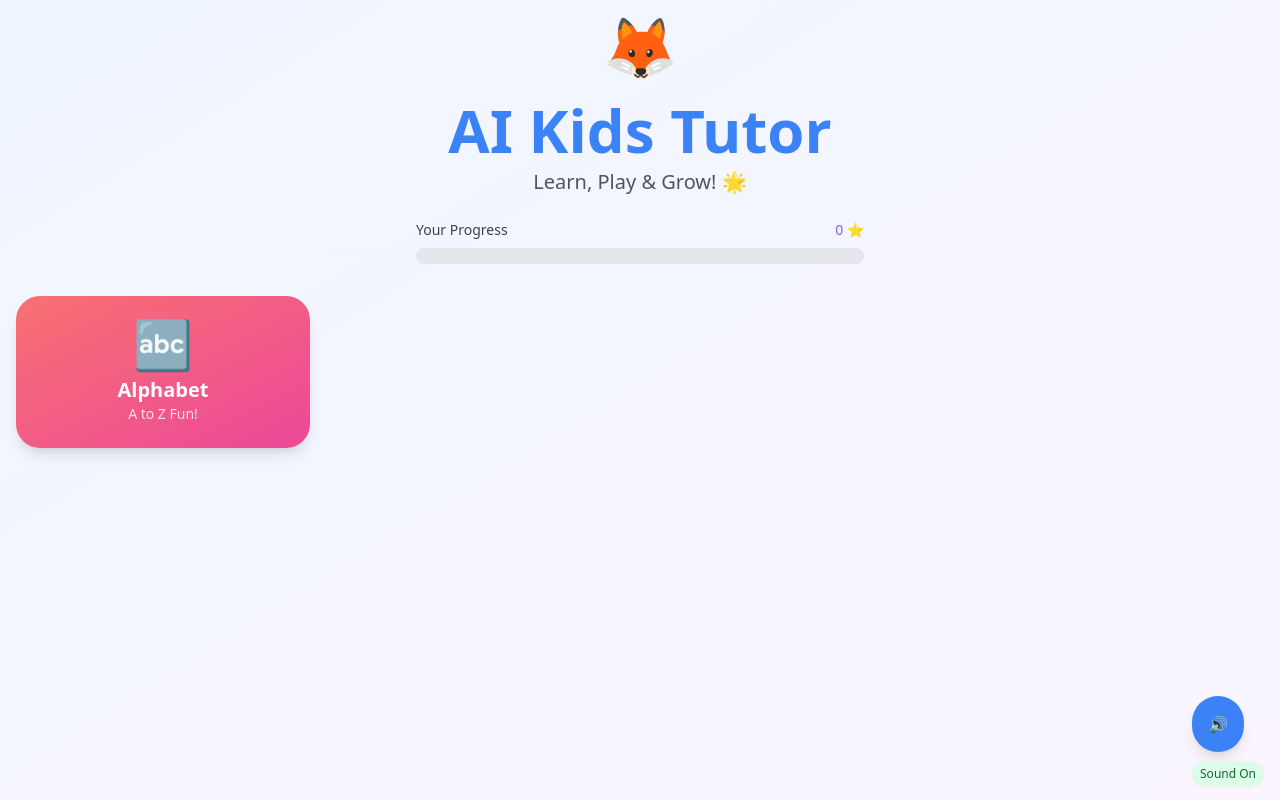
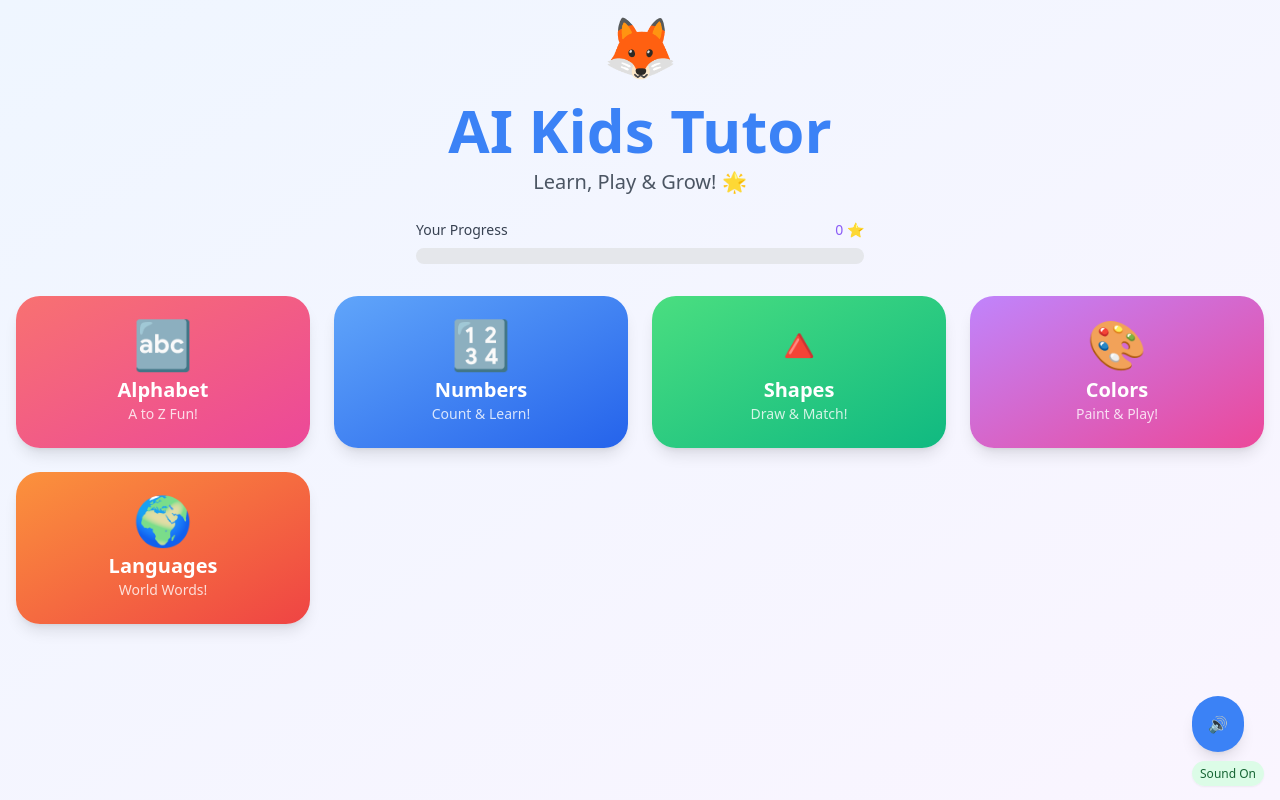
Before and after one commit to anishapriya9336/AI-Tutor-Kids, a website built with Vite: page index.html in a window 1280 px wide. Built offline with nearby package versions, Linux system fonts and the light colour scheme.

Commit message:
Update index.html

```diff
--- a/index.html
+++ b/index.html
@@ -103,32 +103,32 @@
           <p class="text-sm opacity-80">A to Z Fun!</p>
         </div>
   <!-- Numbers Module -->
-        <!-- <div class="module-card card-hover bg-gradient-to-br from-blue-400 to-blue-600 p-6 rounded-3xl text-white text-center cursor-pointer shadow-lg" onclick="showModule('numbers')">
+        <div class="module-card card-hover bg-gradient-to-br from-blue-400 to-blue-600 p-6 rounded-3xl text-white text-center cursor-pointer shadow-lg" onclick="showModule('numbers')">
           <div class="text-5xl mb-2">🔢</div>
           <h3 class="text-xl font-bold">Numbers</h3>
           <p class="text-sm opacity-80">Count & Learn!</p>
-        </div> -->
+        </div>
 
         <!-- Shapes Module -->
-        <!-- <div class="module-card card-hover bg-gradient-to-br from-green-400 to-emerald-500 p-6 rounded-3xl text-white text-center cursor-pointer shadow-lg" onclick="showModule('shapes')">
+        <div class="module-card card-hover bg-gradient-to-br from-green-400 to-emerald-500 p-6 rounded-3xl text-white text-center cursor-pointer shadow-lg" onclick="showModule('shapes')">
           <div class="text-5xl mb-2">🔺</div>
           <h3 class="text-xl font-bold">Shapes</h3>
           <p class="text-sm opacity-80">Draw & Match!</p>
-        </div> -->
+        </div>
 
         <!-- Colors Module -->
-        <!-- <div class="module-card card-hover bg-gradient-to-br from-purple-400 to-pink-500 p-6 rounded-3xl text-white text-center cursor-pointer shadow-lg" onclick="showModule('colors')">
+        <div class="module-card card-hover bg-gradient-to-br from-purple-400 to-pink-500 p-6 rounded-3xl text-white text-center cursor-pointer shadow-lg" onclick="showModule('colors')">
           <div class="text-5xl mb-2">🎨</div>
           <h3 class="text-xl font-bold">Colors</h3>
           <p class="text-sm opacity-80">Paint & Play!</p>
-        </div> -->
+        </div>
 
         <!-- Language Module -->
-        <!-- <div class="module-card card-hover bg-gradient-to-br from-orange-400 to-red-500 p-6 rounded-3xl text-white text-center cursor-pointer shadow-lg" onclick="showModule('language')">
+        <div class="module-card card-hover bg-gradient-to-br from-orange-400 to-red-500 p-6 rounded-3xl text-white text-center cursor-pointer shadow-lg" onclick="showModule('language')">
           <div class="text-5xl mb-2">🌍</div>
           <h3 class="text-xl font-bold">Languages</h3>
           <p class="text-sm opacity-80">World Words!</p>
-        </div> -->
+        </div>
 
         <!-- Quiz Module -->
         <!-- <div class="module-card card-hover bg-gradient-to-br from-teal-400 to-cyan-500 p-6 rounded-3xl text-white text-center cursor-pointer shadow-lg" onclick="showModule('quiz')">
```
